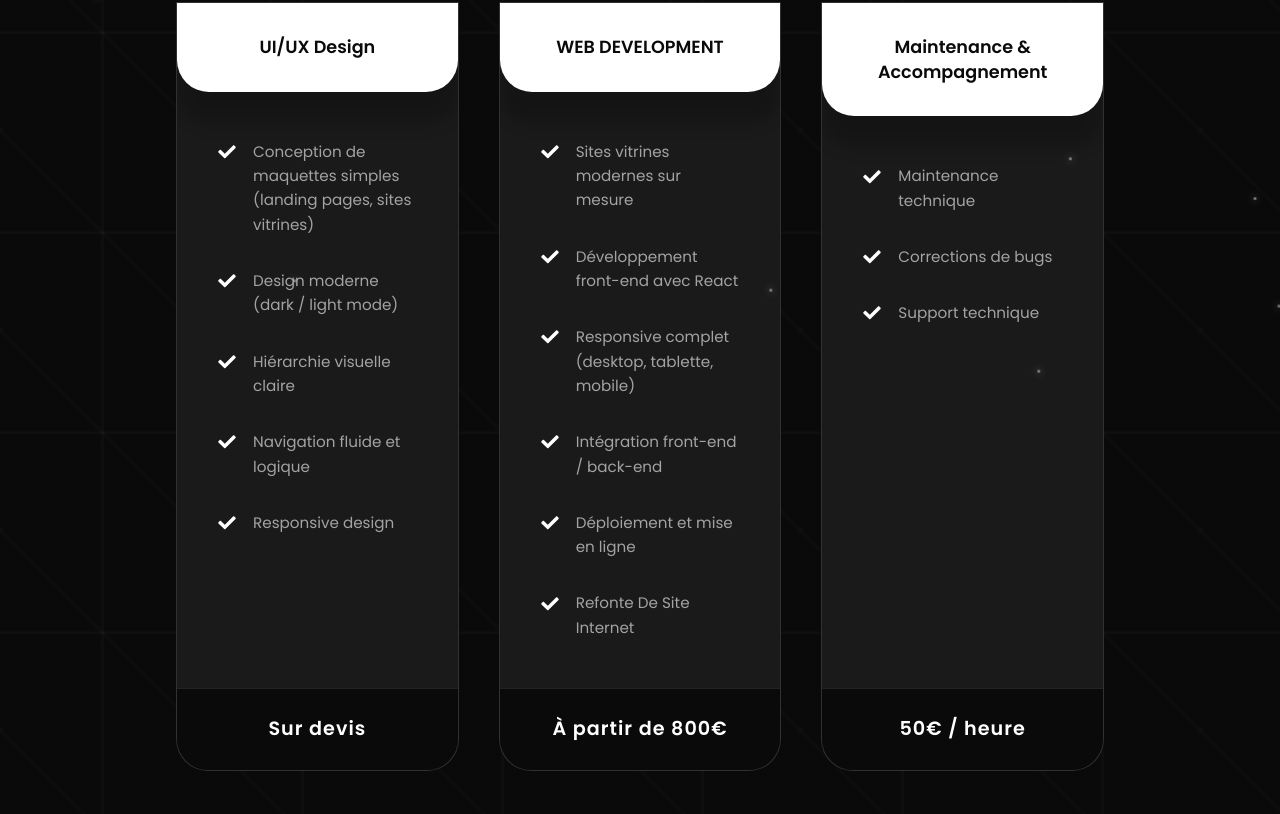
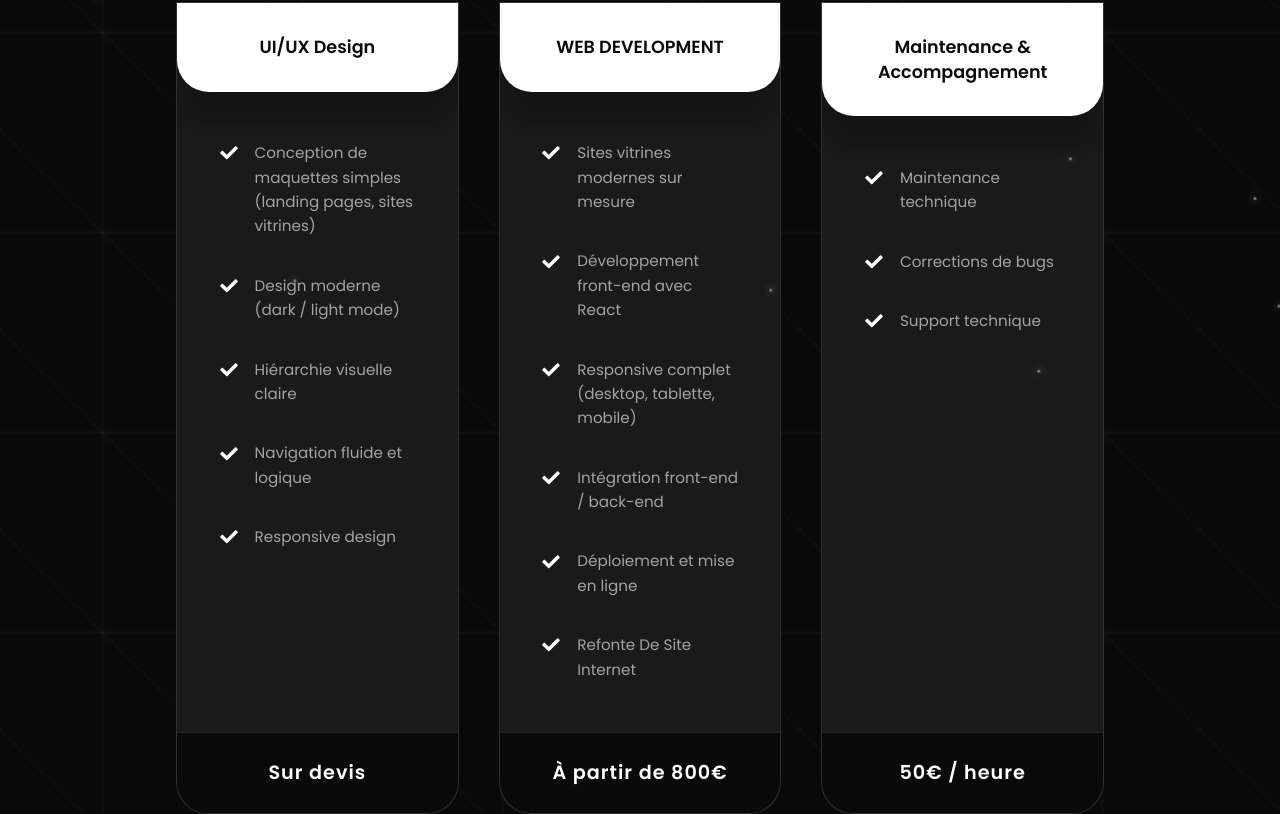
Before and after one commit to Hani19000/Portfolio-Hani, a React (Vite) app in the folder frontend/: page / in a window 1280 px wide. Shown: the part 3870-4684 px from the top of the page. Built offline with nearby package versions, Linux system fonts and the light colour scheme.

Commit message:
mise a jours

```diff
--- a/frontend/src/components/services-section/services.css
+++ b/frontend/src/components/services-section/services.css
@@ -65,6 +65,7 @@
 }
 
 /*============== LISTE DES SERVICES ==============*/
+
 .service__list {
   padding: 2.5rem 2rem;
   flex-grow: 1;
@@ -77,14 +78,24 @@
   display: flex;
   gap: 1rem;
   align-items: flex-start;
-  padding: 0.5rem;
+  padding: 0.6rem;
   border-radius: 0.5rem;
-  transition: var(--transition);
+  transition: background 0.3s ease, transform 0.3s ease;
+}
+
+.service__list li:hover {
+  transform: translateX(5px);
 }
 
 .service__list li:hover {
   background: rgba(255, 255, 255, 0.05);
-  transform: translateX(5px);
+}
+
+.service__list p {
+  color: var(--color-light);
+  font-size: 0.95rem;
+  line-height: 1.6;
+  transition: color 0.3s ease;
 }
 
 .service__list-icon {
@@ -92,19 +103,27 @@
   font-size: 1.1rem;
   margin-top: 0.2rem;
   min-width: 20px;
-  transition: var(--transition);
+  transition: transform 0.3s ease, color 0.3s ease;
 }
 
 .service__list li:hover .service__list-icon {
-  transform: scale(1.2);
-  filter: drop-shadow(0 0 5px white);
+  transform: scale(1.15);
 }
 
-.service__list p {
-  color: var(--color-light);
-  font-size: 0.95rem;
-  line-height: 1.6;
+/*============== LIGHT MODE ==============*/
+
+.light-mode .service__list li:hover {
+  background: #000;
 }
+
+.light-mode .service__list li:hover p {
+  color: #fff;
+}
+
+.light-mode .service__list li:hover .service__list-icon {
+  color: #fff;
+}
+
 
 /* ========== Prix ========== */
 .service__footer {
```
Also changed, not shown: 1 other file (tests, documents, lock files or other folders).
